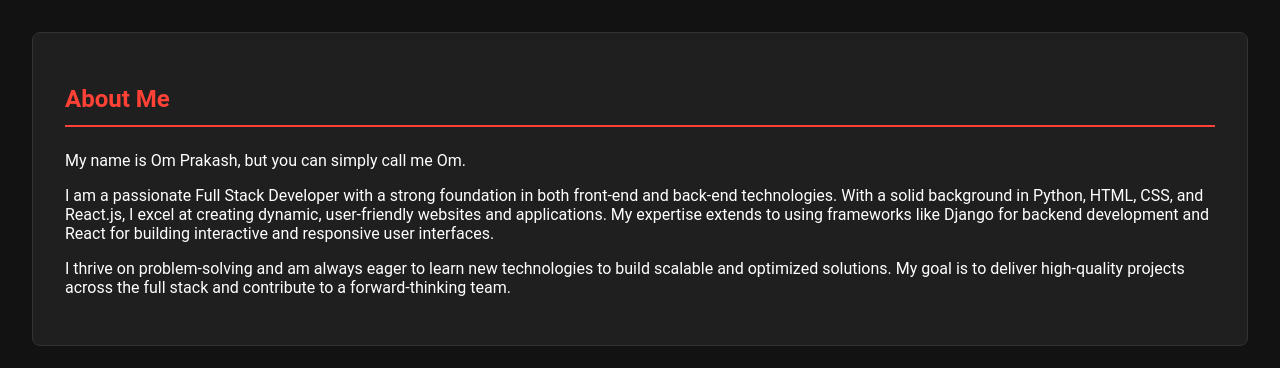
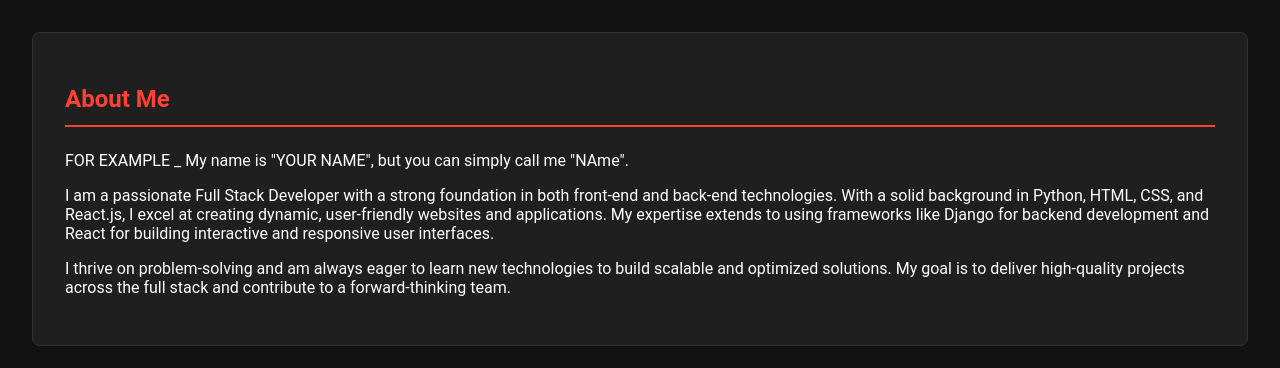
Before and after one commit to sunnydas56/my_portfolio, a Django app: page /about/ in a window 1280 px wide. Shown: the part 68-436 px from the top of the page. Run offline with Django 5.2, Linux system fonts and the light colour scheme.

Commit message:
Update about section with example name placeholder

```diff
--- a/portfolio/templates/portfolio/about.html
+++ b/portfolio/templates/portfolio/about.html
@@ -31,7 +31,7 @@
 
 <div class="about-section">
     <h2>About Me</h2>
-    <p>My name is Om Prakash, but you can simply call me Om.</p>
+    <p> FOR EXAMPLE _ My name is "YOUR NAME", but you can simply call me "NAme".</p>
     <p>I am a passionate Full Stack Developer with a strong foundation in both front-end and back-end technologies. With a solid background in Python, HTML, CSS, and React.js, I excel at creating dynamic, user-friendly websites and applications. My expertise extends to using frameworks like Django for backend development and React for building interactive and responsive user interfaces.</p>
     <p>I thrive on problem-solving and am always eager to learn new technologies to build scalable and optimized solutions. My goal is to deliver high-quality projects across the full stack and contribute to a forward-thinking team.</p>
 </div>
```
